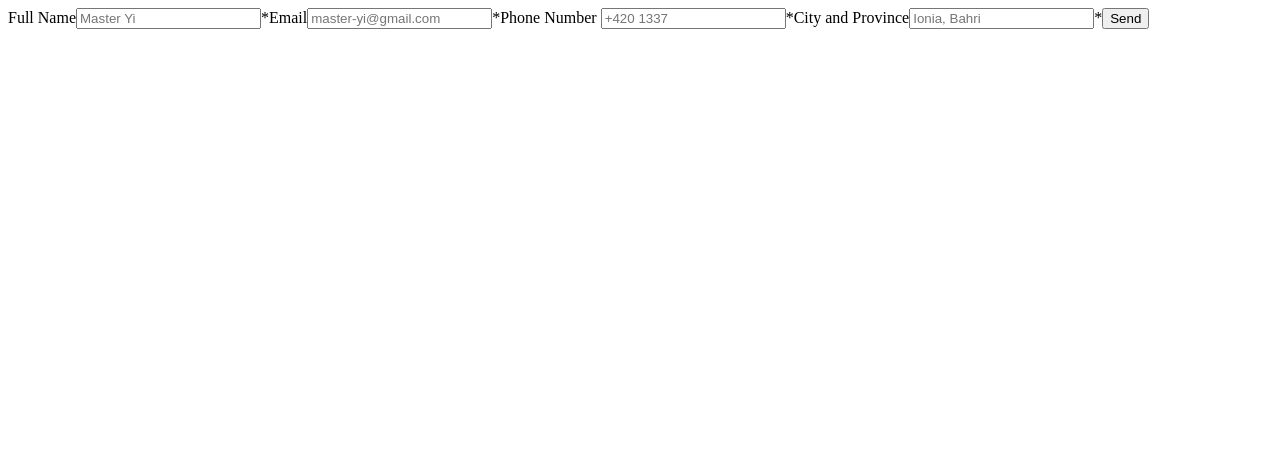
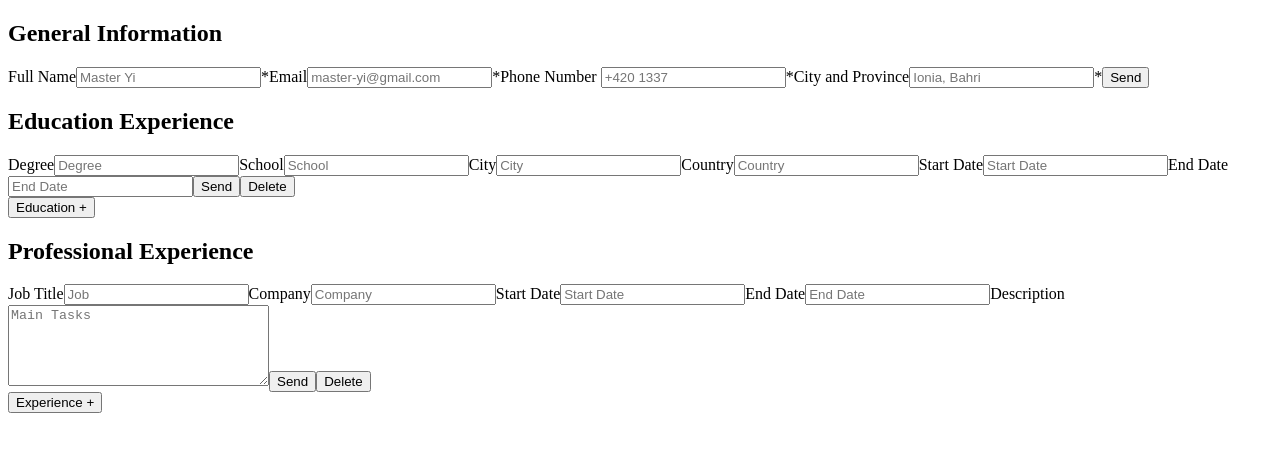
Before and after one commit to Preslav977/react-exercising, a React (Vite) app in the folder react-exercising/: page / in a window 1280 px wide. Shown: the top 452 px of the page. Built offline with nearby package versions, Linux system fonts and the light colour scheme.

Commit message:
The three components of the project are completed, now is left the live preview

```diff
--- /dev/null
+++ b/react-exercising/src/EducationSection.jsx
@@ -0,0 +1,120 @@
+import { useState } from "react";
+// import {v4 as uuid} from 'uuid'
+
+let nextId = 0;
+
+export function EducationSection() {
+  const [formDataEducationObject, setFormDataEducationObject] = useState([
+    {
+      degree: "",
+      school: "",
+      city: "",
+      country: "",
+      startDate: "",
+      endDate: "",
+      id: nextId,
+    },
+  ]);
+
+  const [educationObjects, setEducationObjects] = useState(
+    formDataEducationObject,
+  );
+
+  function handleSubmit(e) {
+    e.preventDefault();
+    const formDataObject = new FormData(e.target);
+    const degreeData = formDataObject.get("degree");
+    const schoolData = formDataObject.get("school");
+    const cityData = formDataObject.get("city");
+    const countryData = formDataObject.get("country");
+    const startDateData = formDataObject.get("start-date");
+    const endDateData = formDataObject.get("end-date");
+    const newFormDataEducationObject = {
+      ...formDataEducationObject,
+      degree: degreeData,
+      school: schoolData,
+      city: cityData,
+      country: countryData,
+      startDate: startDateData,
+      endDateData: endDateData,
+      id: nextId++,
+    };
+    setFormDataEducationObject([newFormDataEducationObject]);
+  }
+
+  const addMoreEducation = () => {
+    let newEducationObject = {
+      degree: "",
+      school: "",
+      city: "",
+      country: "",
+      startDate: "",
+      endDate: "",
+      id: nextId++,
+    };
+    setEducationObjects([...educationObjects, newEducationObject]);
+  };
+
+  return (
+    <>
+      <h2>Education Experience</h2>
+      {educationObjects.map((educationSectionObj) => (
+        <div key={educationSectionObj.id}>
+          <form action="#" onSubmit={handleSubmit}>
+            <label htmlFor="degree">
+              Degree
+              <span>
+                <input type="text" name="degree" placeholder="Degree" />
+              </span>
+            </label>
+            <label htmlFor="school">
+              School
+              <span>
+                <input type="text" name="school" placeholder="School" />
+              </span>
+            </label>
+            <label htmlFor="city">
+              City
+              <span>
+                <input type="text" name="city" placeholder="City" />
+              </span>
+            </label>
+            Country
+            <label htmlFor="country">
+              <span>
+                <input type="text" name="country" placeholder="Country" />
+              </span>
+            </label>
+            <label htmlFor="start-date">
+              Start Date
+              <span>
+                <input type="text" name="start-date" placeholder="Start Date" />
+              </span>
+            </label>
+            <label htmlFor="end-date">
+              End Date
+              <span>
+                <input type="text" name="end-date" placeholder="End Date" />
+              </span>
+            </label>
+            <button type="submit">Send</button>
+            <button
+              onClick={() => {
+                setEducationObjects(
+                  educationObjects.filter(
+                    (object) => object.id !== educationSectionObj.id,
+                  ),
+                );
+              }}
+            >
+              Delete
+            </button>
+          </form>
+        </div>
+      ))}
+      <div>
+        <button onClick={addMoreEducation}>Education +</button>
+      </div>
+    </>
+  );
+}
--- a/react-exercising/src/GeneralSection.jsx
+++ b/react-exercising/src/GeneralSection.jsx
@@ -34,6 +34,7 @@ export function GeneralSection() {
 
   return (
     <>
+      <h2>General Information</h2>
       {formDataGeneralObject.map((generalSectionObj) => (
         <div key={generalSectionObj.id}>
           <form action="#" onSubmit={handleSubmit}>
--- /dev/null
+++ b/react-exercising/src/ProfessionalSection.jsx
@@ -0,0 +1,115 @@
+import { useState } from "react";
+
+let nextId = 0;
+
+export function ProfessionalSection() {
+  const [formDataProfessionalObject, setFormDataProfessionalObject] = useState([
+    {
+      jobTitle: "",
+      company: "",
+      startDate: "",
+      endDate: "",
+      jobDescription: "",
+      id: nextId,
+    },
+  ]);
+
+  const [professionalObject, setProfessionalObject] = useState(
+    formDataProfessionalObject,
+  );
+
+  function handleSubmit(e) {
+    e.preventDefault();
+    const formDataObject = new FormData(e.target);
+    const jotTitleData = formDataObject.get("job-title");
+    const companyData = formDataObject.get("company");
+    const startDateData = formDataObject.get("start-date");
+    const endDateData = formDataObject.get("end-date");
+    const jobDescriptionData = formDataObject.get("job-description");
+    const newFormProfessionalObject = {
+      ...formDataProfessionalObject,
+      jobTitle: jotTitleData,
+      company: companyData,
+      startDate: startDateData,
+      endDate: endDateData,
+      jobDescription: jobDescriptionData,
+      id: nextId++,
+    };
+    setFormDataProfessionalObject([newFormProfessionalObject]);
+  }
+
+  const addMoreExperience = () => {
+    let newExperienceObject = {
+      jobTitle: "",
+      company: "",
+      startDate: "",
+      endDate: "",
+      jobDescription: "",
+      id: nextId++,
+    };
+    setProfessionalObject([...professionalObject, newExperienceObject]);
+  };
+
+  return (
+    <>
+      <h2>Professional Experience</h2>
+      {professionalObject.map((professionalSectionObj) => (
+        <div key={professionalSectionObj.id}>
+          <form action="#" onSubmit={handleSubmit}>
+            <label htmlFor="job-title">
+              Job Title
+              <span>
+                <input type="text" name="job-title" placeholder="Job" />
+              </span>
+            </label>
+            Company
+            <label htmlFor="company">
+              <span>
+                <input type="text" name="company" placeholder="Company" />
+              </span>
+            </label>
+            Start Date
+            <label htmlFor="start-date">
+              <span>
+                <input type="text" name="start-date" placeholder="Start Date" />
+              </span>
+            </label>
+            End Date
+            <label htmlFor="end-date">
+              <span>
+                <input type="text" name="end-date" placeholder="End Date" />
+              </span>
+            </label>
+            Description
+            <label htmlFor="job-description">
+              <span>
+                <textarea
+                  name="job-description"
+                  id=""
+                  cols="30"
+                  rows="5"
+                  placeholder="Main Tasks"
+                ></textarea>
+              </span>
+            </label>
+            <button type="submit">Send</button>
+            <button
+              onClick={() =>
+                setProfessionalObject(
+                  professionalObject.filter(
+                    (object) => object.id !== professionalSectionObj.id,
+                  ),
+                )
+              }
+            >
+              Delete
+            </button>
+          </form>
+        </div>
+      ))}
+      <div>
+        <button onClick={addMoreExperience}>Experience +</button>
+      </div>
+    </>
+  );
+}
--- a/react-exercising/src/main.jsx
+++ b/react-exercising/src/main.jsx
@@ -1,9 +1,13 @@
 import React from "react";
 import ReactDOM from "react-dom/client";
 import { GeneralSection } from "./GeneralSection";
+import { EducationSection } from "./EducationSection";
+import { ProfessionalSection } from "./ProfessionalSection";
 
 ReactDOM.createRoot(document.getElementById("root")).render(
   <React.StrictMode>
     <GeneralSection />
+    <EducationSection />
+    <ProfessionalSection />
   </React.StrictMode>,
 );
```
